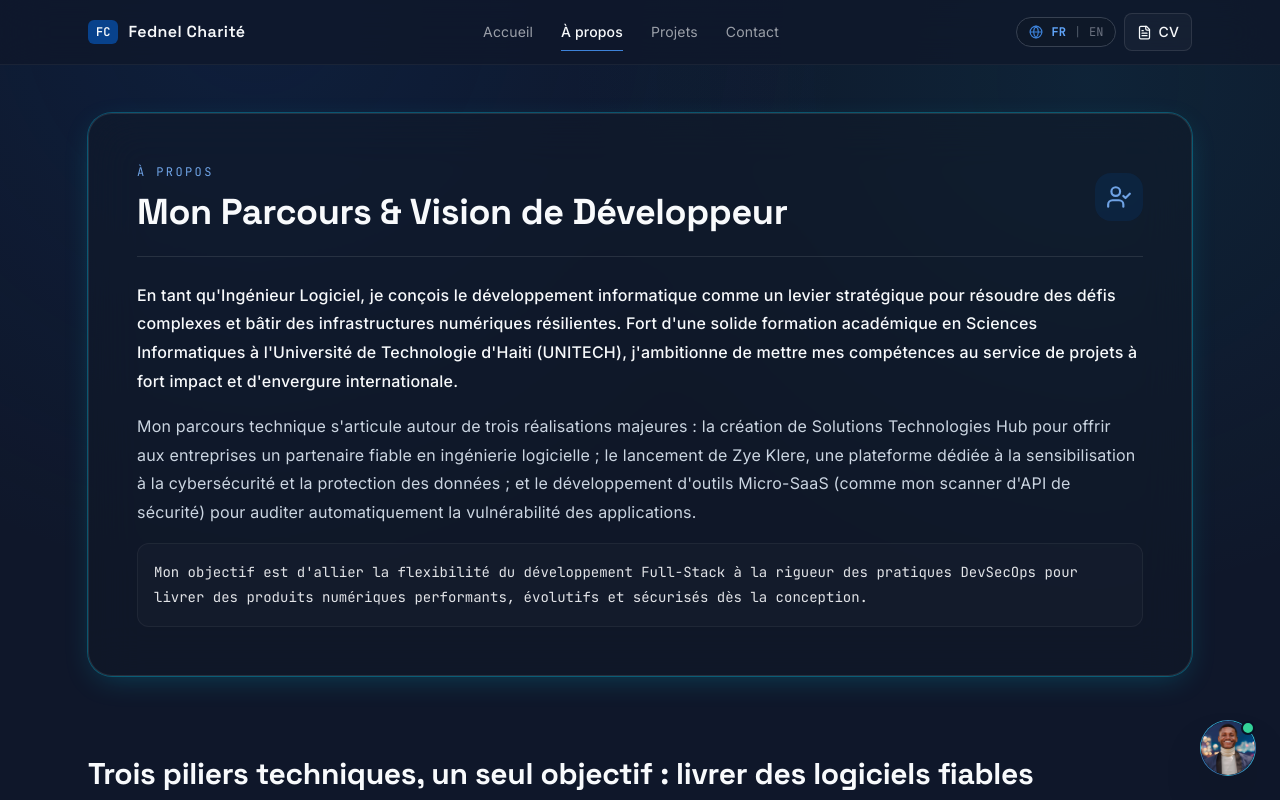
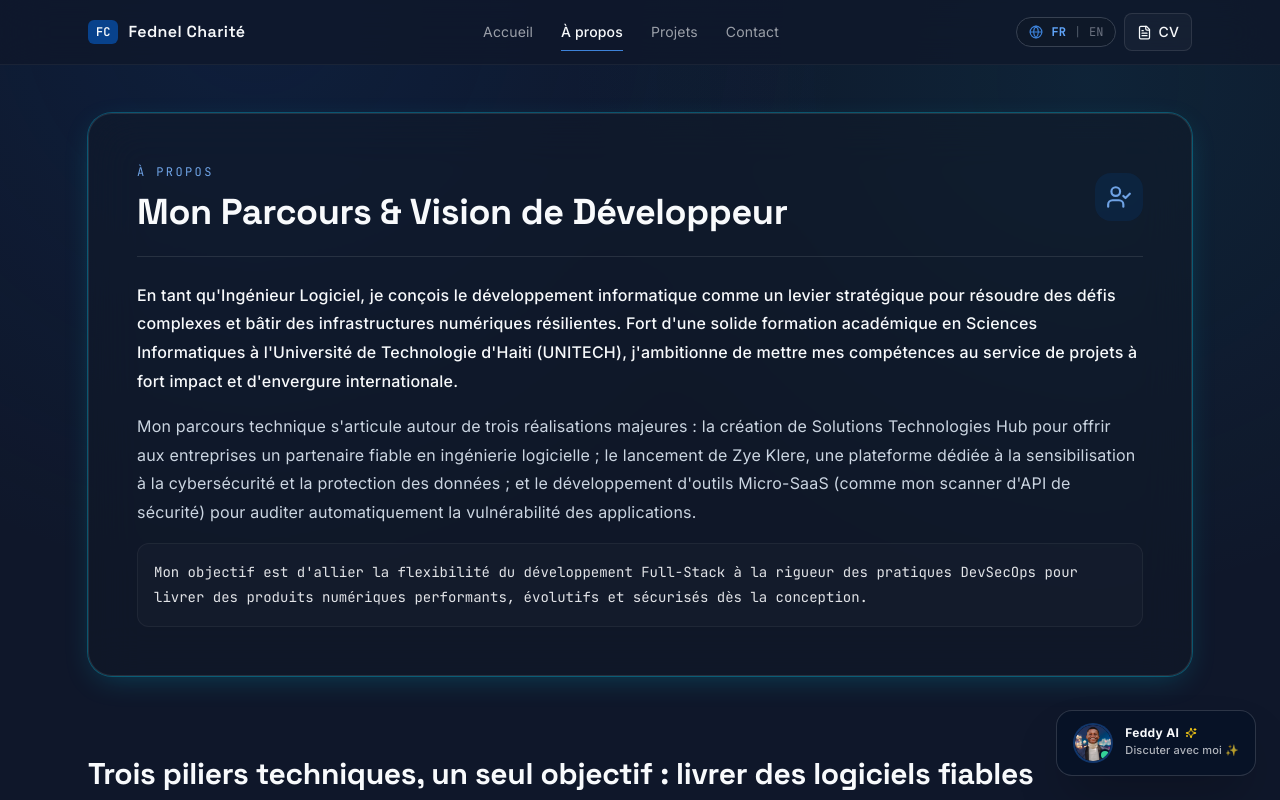
Before and after one commit to Feddy509/fednelCharite-portfolio, a Next.js app: page /about in a window 1280 px wide. Shown: the top 800 px of the page. Built offline with nearby package versions, Linux system fonts and the light colour scheme.

Commit message:
3em Amelioration de l'ajout de l'assistant

```diff
--- a/app/api/chat/route.ts
+++ b/app/api/chat/route.ts
@@ -68,7 +68,7 @@ STRICT BEHAVIOR RULES:
         "Authorization": `Bearer ${apiKey}`,
       },
       body: JSON.stringify({
-        model: "llama-3.1-8b-instant",
+        model: "llama-3.3-70b-versatile", // Nou mete modèl ki pi estab ak pwisan nan Groq la
         messages: [
           { role: "system", content: activeSystemPrompt },
           ...messages,
--- a/components/ChatWidget.tsx
+++ b/components/ChatWidget.tsx
@@ -86,20 +86,22 @@ export default function ChatWidget() {
   };
 
   return (
-    <div className="fixed bottom-6 right-6 z-50 font-sans">
+    /* Jere pozisyon an reponn pou mobil (left-4 right-4) ak desktop (sm:left-auto sm:right-6) */
+    <div className="fixed bottom-4 right-4 left-4 sm:left-auto sm:right-6 sm:bottom-6 z-50 font-sans flex flex-col items-end">
+      {/* Bouton Bulle Chat Rektangilè */}
       <AnimatePresence>
         {!isOpen && (
           <motion.button
-            initial={{ scale: 0, opacity: 0 }}
-            animate={{ scale: 1, opacity: 1 }}
-            exit={{ scale: 0, opacity: 0 }}
-            whileHover={{ scale: 1.1 }}
+            initial={{ scale: 0, opacity: 0, y: 20 }}
+            animate={{ scale: 1, opacity: 1, y: 0 }}
+            exit={{ scale: 0, opacity: 0, y: 20 }}
+            whileHover={{ scale: 1.05 }}
             whileTap={{ scale: 0.95 }}
             onClick={() => setIsOpen(true)}
-            className="group relative flex items-center justify-center h-14 w-14 rounded-full bg-gradient-to-tr from-accent-600 to-cyan-500 text-white shadow-2xl transition duration-300 border border-white/20 hover:shadow-accent-500/50 hover:shadow-lg cursor-pointer"
+            className="group flex items-center gap-3 rounded-2xl bg-[#081226]/95 hover:bg-[#0c1833] px-4 py-3 text-white shadow-2xl transition duration-300 border border-white/15 backdrop-blur-xl cursor-pointer"
             aria-label="Open Feddy Chat"
           >
-            <div className="relative flex h-full w-full items-center justify-center rounded-full overflow-hidden bg-[#060b18]">
+            <div className="relative flex h-10 w-10 shrink-0 items-center justify-center rounded-full overflow-hidden border-2 border-accent-500/50 bg-[#060b18]">
               <img
                 src="/images/avatar.png"
                 alt="Feddy Avatar"
@@ -108,18 +110,23 @@ export default function ChatWidget() {
                   e.currentTarget.style.display = 'none';
                 }}
               />
-              <Bot size={22} className="absolute text-cyan-300 opacity-0 [.fallback-active_&]:opacity-100" />
+              <Bot size={20} className="absolute text-cyan-300 opacity-0 [.fallback-active_&]:opacity-100" />
+              <span className="absolute bottom-0 right-0 h-3 w-3 rounded-full bg-emerald-400 border-2 border-[#081226] animate-pulse" />
             </div>
 
-            <span className="absolute top-0 right-0 h-3.5 w-3.5 rounded-full bg-emerald-400 animate-pulse border-2 border-[#081226]" />
-
-            <span className="absolute right-16 px-3 py-1.5 rounded-xl bg-[#081226]/95 border border-white/10 text-paper text-xs font-medium opacity-0 group-hover:opacity-100 transition-opacity duration-200 pointer-events-none whitespace-nowrap shadow-xl backdrop-blur-md">
-              {isEn ? "Chat with Feddy AI ✨" : "Discuter avec Feddy AI ✨"}
-            </span>
+            <div className="flex flex-col text-left">
+              <span className="text-xs font-bold tracking-wide text-paper flex items-center gap-1.5">
+                Feddy AI <Sparkles size={12} className="text-yellow-400" />
+              </span>
+              <span className="text-[11px] text-paper/70 font-medium">
+                {isEn ? "Chat with me ✨" : "Discuter avec moi ✨"}
+              </span>
+            </div>
           </motion.button>
         )}
       </AnimatePresence>
 
+      {/* Fenèt Chat la - Ajiste ak w-full sou mobil epi sm:w-[380px] sou gwo ekran */}
       <AnimatePresence>
         {isOpen && (
           <motion.div
@@ -127,8 +134,9 @@ export default function ChatWidget() {
             animate={{ opacity: 1, y: 0, scale: 1 }}
             exit={{ opacity: 0, y: 20, scale: 0.95 }}
             transition={{ duration: 0.2 }}
-            className="flex flex-col h-[480px] w-[350px] sm:w-[380px] rounded-2xl border border-white/15 bg-[#081226]/95 backdrop-blur-2xl shadow-2xl overflow-hidden"
+            className="flex flex-col h-[480px] w-full sm:w-[380px] rounded-2xl border border-white/15 bg-[#081226]/95 backdrop-blur-2xl shadow-2xl overflow-hidden"
           >
+            {/* Header */}
             <div className="flex items-center justify-between border-b border-white/10 bg-[#060b18]/80 px-4 py-3.5">
               <div className="flex items-center gap-2.5">
                 <div className="relative flex h-8 w-8 items-center justify-center rounded-full overflow-hidden border border-accent-500/30 bg-[#060b18]">
@@ -157,6 +165,7 @@ export default function ChatWidget() {
               </button>
             </div>
 
+            {/* Kò Konvèsasyon an */}
             <div className="flex-1 overflow-y-auto p-4 space-y-3.5 scrollbar-thin scrollbar-thumb-white/10">
               {messages.map((msg, index) => (
                 <div
@@ -201,6 +210,7 @@ export default function ChatWidget() {
               <div ref={messagesEndRef} />
             </div>
 
+            {/* Fòm pou voye mesaj */}
             <form
               onSubmit={handleSubmit}
               className="border-t border-white/10 bg-[#060b18]/80 p-3 flex items-center gap-2"
```
